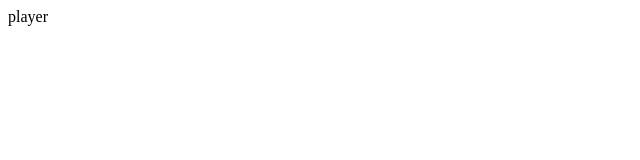
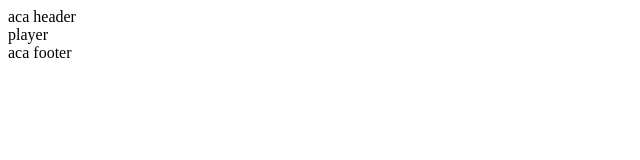
Before and after one commit to jassonalgo/d_d_sheet, a Next.js app: page /player in a window 1280 px wide. Shown: the top 160 px of the page, without its empty margins (0-640 px from the left). Built offline with nearby package versions, Linux system fonts and the light colour scheme.

Commit message:
[components] se agregan componentes basicos

```diff
--- /dev/null
+++ b/components/Footer/Footer.js
@@ -0,0 +1,17 @@
+/**
+ * archivo que arma el footer de la aplicacion
+ * @author jasson algo
+ */
+
+import { Component } from 'react'
+import { connect } from 'react-redux'
+
+class Footer extends Component {
+  render () {
+    return (
+      <div> aca footer</div>
+    )
+  }
+}
+
+export default connect(null, null)(Footer)
--- /dev/null
+++ b/components/Header/Header.js
@@ -0,0 +1,17 @@
+/**
+ * archivo que arma el header de la aplicacion
+ * @author jasson algo
+ */
+
+import { Component } from 'react'
+import { connect } from 'react-redux'
+
+class Header extends Component {
+  render () {
+    return (
+      <div> aca header</div>
+    )
+  }
+}
+
+export default connect(null, null)(Header)
--- /dev/null
+++ b/components/Layout.js
@@ -0,0 +1,18 @@
+import Footer from './Footer/Footer'
+import Header from './Header/Header'
+import { Component, Fragment } from 'react'
+
+class Layout extends Component {
+  render () {
+    const { children } = this.props
+    return (
+      <>
+        <Header />
+        <div>{children}</div>
+        <Footer />
+      </>
+    )
+  }
+}
+
+export default Layout
--- a/pages/_app.js
+++ b/pages/_app.js
@@ -2,13 +2,16 @@ import App from 'next/app'
 import React from 'react'
 import withReduxStore from '../lib/with-redux-store'
 import { Provider } from 'react-redux'
+import Layout from '../components/Layout'
 
 class MyApp extends App {
   render () {
     const { Component, pageProps, reduxStore } = this.props
     return (
       <Provider store={reduxStore}>
-        <Component {...pageProps} />
+        <Layout>
+          <Component {...pageProps} />
+        </Layout>
       </Provider>
     )
   }
```
Also changed, not shown: pages/index.js (+9 -4 lines).
